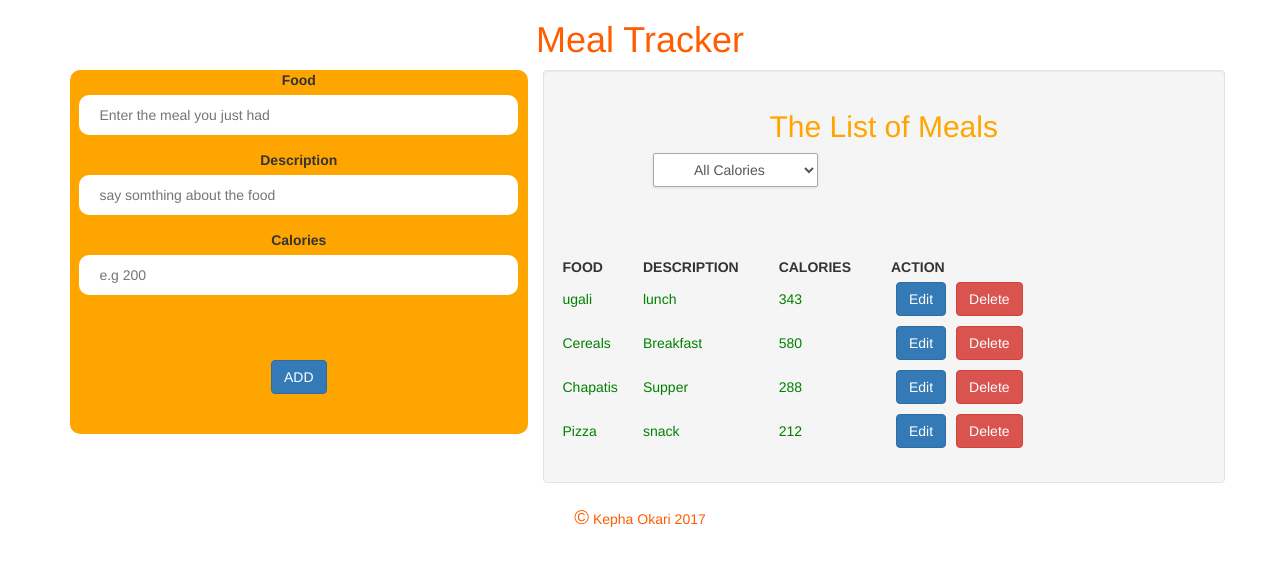
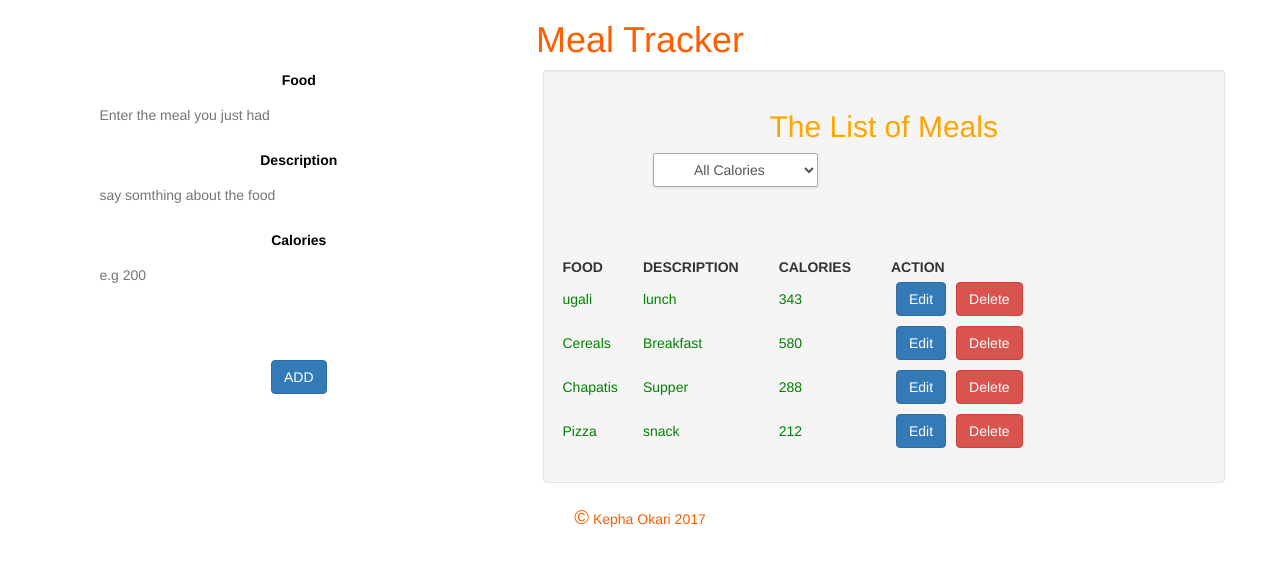
Before and after one commit to yareyaska/meal-tracker, an Angular app: page / in a window 1280 px wide. Shown: the top 566 px of the page. Built offline with nearby package versions, Linux system fonts and the light colour scheme.

Commit message:
modified food component css

```diff
--- a/src/app/add-food/add-food.component.css
+++ b/src/app/add-food/add-food.component.css
@@ -1,12 +1,17 @@
 input {
-	border-radius: 10px;
+	border-radius: 50px;
 	border:3px;
 	padding-left:20px;
 }
 form {
-	background-color: orange;
-	border-radius: 10px;
+	background-color: #fff;
+	border-radius: 50px;
+	color: black;
 }
 button {
 	margin-bottom: 40px;
 }
+
+.jumbotron{
+	background-color: lightgrey;
+}
```
